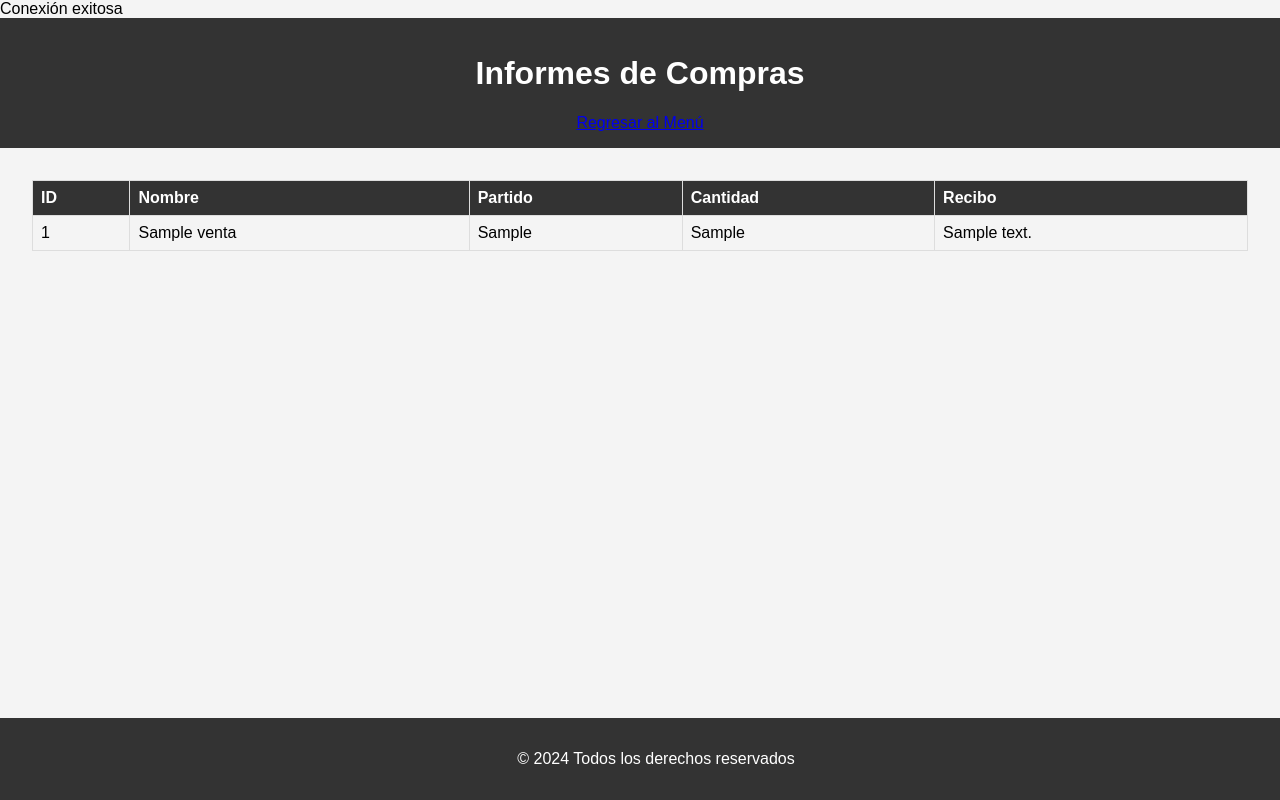
After one commit to A-Josp/Avance_Sistema, a PHP site: page /php/informes.php in a window 1280 px wide. The commit adds this page. Run offline with PHP 8.4, Linux system fonts and the light colour scheme; the visitor is signed in with stand-in values (Sample User, id 1); tables that the repository leaves empty or names only in its code hold one stand-in row (values such as "Sample post").

Commit message:
Avance 7/8/2024

```diff
--- a/historial.php
+++ b/historial.php
@@ -92,7 +92,6 @@ if (!$resultado) {
 <body>
     <header>
         <h1>Historial de Compras</h1>
-        <a href="menu.php" class="back-button">Volver al Menú</a>
         <div class="user-name"><?php echo htmlspecialchars($usuario); ?></div>
     </header>
     <main>
--- a/php/historial.php
+++ b/php/historial.php
@@ -92,7 +92,6 @@ if (!$resultado) {
 <body>
     <header>
         <h1>Historial de Compras</h1>
-        <a href="menu.php" class="back-button">Volver al Menú</a>
         <div class="user-name"><?php echo htmlspecialchars($usuario); ?></div>
     </header>
     <main>
--- /dev/null
+++ b/php/informes.php
@@ -0,0 +1,105 @@
+<?php
+session_start();
+include 'conexion_io.php';
+
+if (!isset($_SESSION['users'])) {
+    echo '
+    <script>
+        alert("Sesión no iniciada");
+        window.location = "index.php";
+    </script>';
+    session_destroy();
+    die();
+}
+
+// Obtener todos los recibos de compras
+$query_recibos = "SELECT * FROM ventas";
+$resultado_recibos = mysqli_query($conn, $query_recibos);
+
+if (!$resultado_recibos) {
+    echo 'Error en la consulta de recibos: ' . mysqli_error($conn);
+    exit();
+}
+?>
+
+<!DOCTYPE html>
+<html lang="es">
+<head>
+    <meta charset="UTF-8">
+    <meta name="viewport" content="width=device-width, initial-scale=1.0">
+    <title>Informes de Compras</title>
+    <link rel="icon" href="assets/images/favicon-new.ico" type="image/x-icon">
+    <style>
+        body {
+            font-family: Arial, sans-serif;
+            margin: 0;
+            padding: 0;
+            background-color: #f4f4f4;
+        }
+        header {
+            background-color: #333;
+            color: white;
+            padding: 1rem;
+            text-align: center;
+        }
+        main {
+            padding: 2rem;
+        }
+        table {
+            width: 100%;
+            border-collapse: collapse;
+        }
+        table, th, td {
+            border: 1px solid #ddd;
+        }
+        th, td {
+            padding: 8px;
+            text-align: left;
+        }
+        th {
+            background-color: #333;
+            color: white;
+        }
+        footer {
+            background-color: #333;
+            color: white;
+            text-align: center;
+            padding: 1rem;
+            position: fixed;
+            width: 100%;
+            bottom: 0;
+        }
+    </style>
+</head>
+<body>
+    <header>
+        <h1>Informes de Compras</h1>
+        <a href="../menu.php" class="back-button">Regresar al Menú</a>
+    </header>
+    <main>
+        <table>
+            <tr>
+                <th>ID</th>
+                <th>Nombre</th>
+                <th>Partido</th>
+                <th>Cantidad</th>
+                <th>Recibo</th>
+            </tr>
+            <?php while ($row = mysqli_fetch_assoc($resultado_recibos)) { ?>
+                <tr>
+                    <td><?php echo htmlspecialchars($row['id']); ?></td>
+                    <td><?php echo htmlspecialchars($row['nombre']); ?></td>
+                    <td><?php echo htmlspecialchars($row['partido']); ?></td>
+                    <td><?php echo htmlspecialchars($row['cantidad']); ?></td>
+                    <td><?php echo nl2br(htmlspecialchars($row['recibo_texto'])); ?></td>
+                </tr>
+            <?php } ?>
+        </table>
+    </main>
+    <footer>
+        <p>&copy; 2024 Todos los derechos reservados</p>
+    </footer>
+</body>
+</html>
+
+<?php mysqli_close($conn); ?>
--- a/php/usuarios.php
+++ b/php/usuarios.php
@@ -112,6 +112,7 @@ $result = mysqli_query($conn, "SELECT * FROM user");
 <body>
     <header>
         <h1>Usuarios Registrados</h1>
+        <a href="../menu.php" class="back-button">Regresar al Menú</a>
     </header>
     <main>
         <h2>Crear Usuario</h2>
```
Also changed, not shown: menu.php (+37 -2 lines), php/compra.php (+25 -2 lines).
